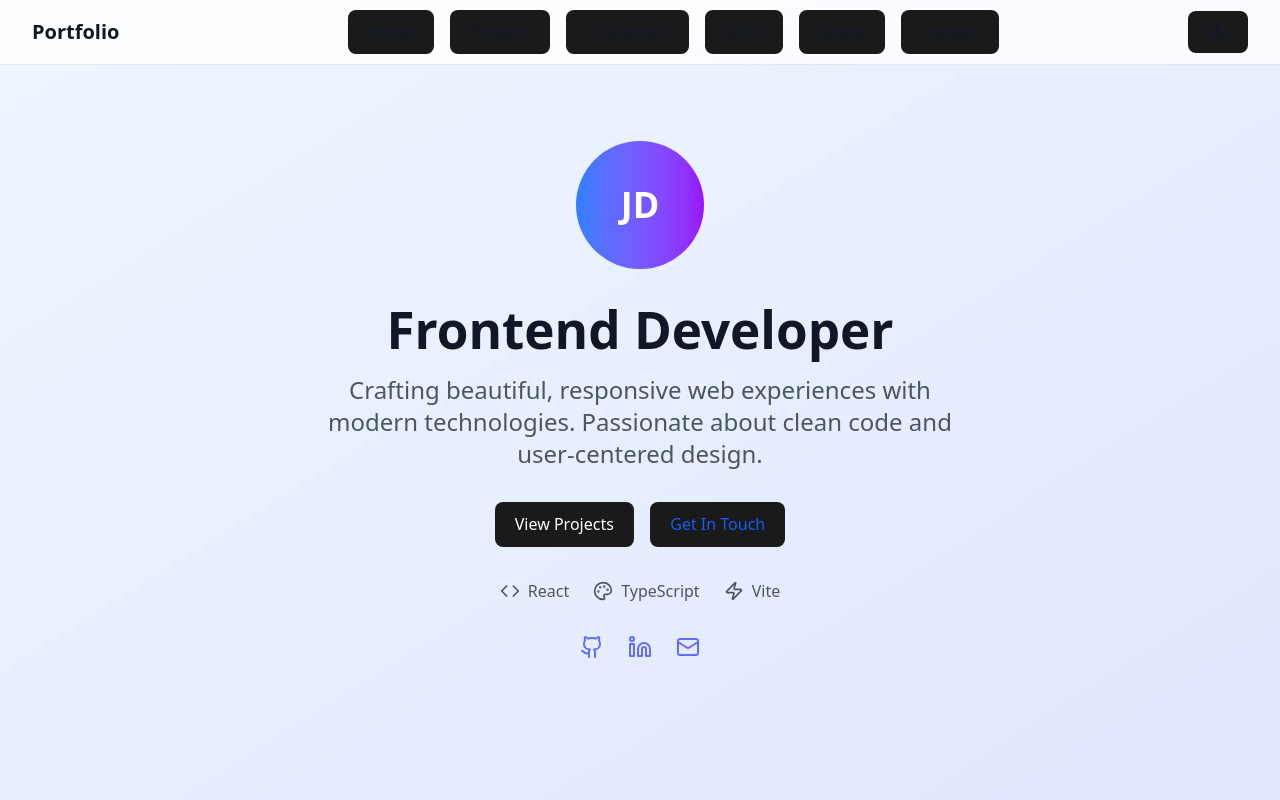
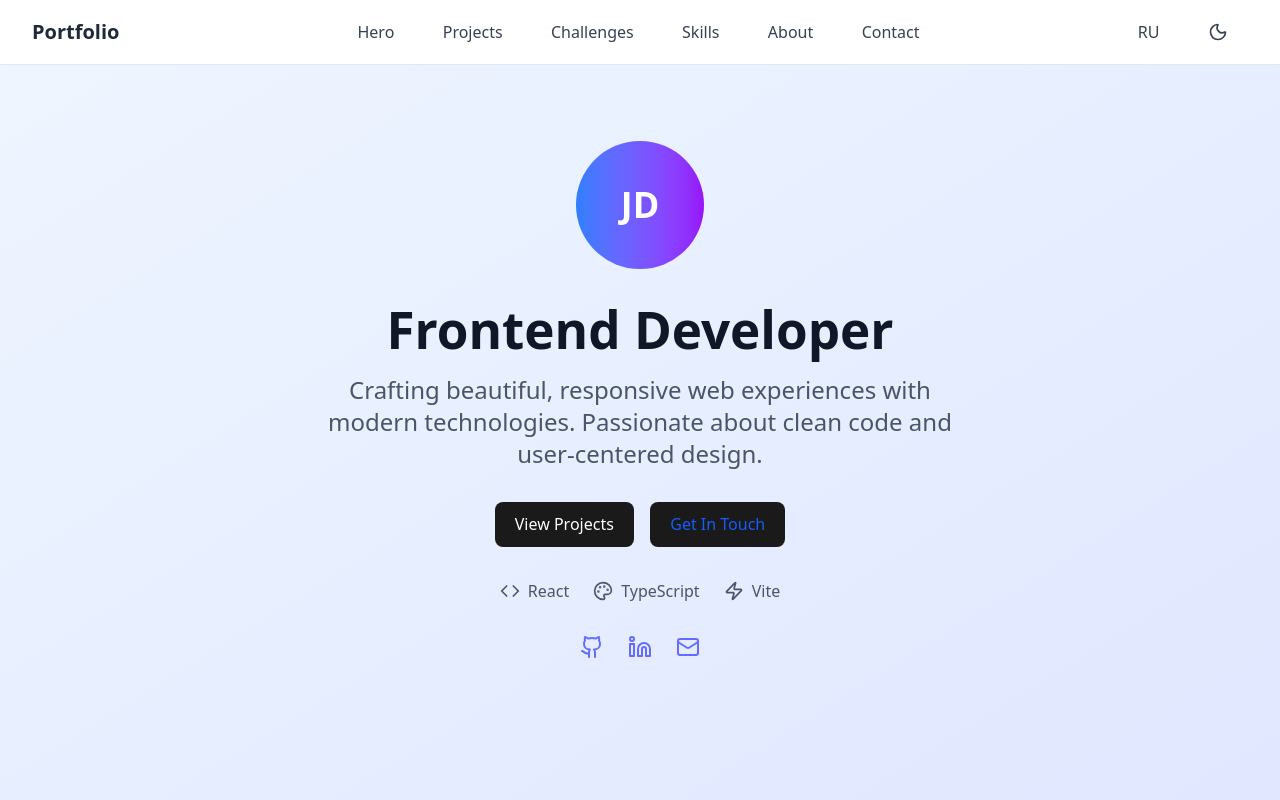
Before and after one commit to BMD63/my-portfolio, a React (Vite) app: page / in a window 1280 px wide. Shown: the top 800 px of the page. Built offline with nearby package versions, Linux system fonts and the light colour scheme.

Commit message:
fix: content width 100% jf screen

```diff
--- a/src/App.tsx
+++ b/src/App.tsx
@@ -1,5 +1,6 @@
 import React from 'react';
 import { ThemeProvider } from './contexts/ThemeContext';
+import { LanguageProvider } from './contexts/LanguageContext';
 import Navbar from './components/Navbar';
 import Hero from './components/Hero';
 import Projects from './components/Projects';
@@ -12,6 +13,7 @@ import Footer from './components/Footer';
 function App() {
   return (
     <ThemeProvider>
+      <LanguageProvider>
         <div className="min-h-screen bg-white dark:bg-gray-900 text-gray-900 dark:text-white transition-colors">
           <Navbar />
           <main>
@@ -24,6 +26,7 @@ function App() {
           </main>
           <Footer />
         </div>
+      </LanguageProvider>
     </ThemeProvider>
   );
 }
--- a/src/components/CodeChallenges.tsx
+++ b/src/components/CodeChallenges.tsx
@@ -56,7 +56,7 @@ const challengesData: Challenge[] = [
 const CodeChallenges: React.FC = () => {
   return (
     <section id="challenges" className="py-20 bg-gray-50 dark:bg-gray-800">
-      <div className="max-w-7xl mx-auto px-4 sm:px-6 lg:px-8">
+      <div className="w-full px-4 sm:px-6 lg:px-8">
         <div className="text-center mb-12">
           <h2 className="text-3xl sm:text-4xl font-bold text-gray-900 dark:text-white mb-4">
             Code Challenges
--- a/src/components/Contact.tsx
+++ b/src/components/Contact.tsx
@@ -25,7 +25,7 @@ const Contact: React.FC = () => {
 
   return (
     <section id="contact" className="py-20 bg-white dark:bg-gray-900">
-      <div className="max-w-7xl mx-auto px-4 sm:px-6 lg:px-8">
+      <div className="w-full px-4 sm:px-6 lg:px-8">
         <div className="text-center mb-12">
           <h2 className="text-3xl sm:text-4xl font-bold text-gray-900 dark:text-white mb-4">
             Get In Touch
--- a/src/components/Footer.tsx
+++ b/src/components/Footer.tsx
@@ -4,7 +4,7 @@ import { Github, Linkedin, Mail, MessageCircle, Heart } from 'lucide-react';
 const Footer: React.FC = () => {
   return (
     <footer className="bg-gray-900 text-white py-8">
-      <div className="max-w-7xl mx-auto px-4 sm:px-6 lg:px-8">
+      <div className="w-full px-4 sm:px-6 lg:px-8">
         <div className="flex flex-col md:flex-row justify-between items-center">
           <div className="mb-4 md:mb-0">
             <p className="text-gray-400">
--- a/src/components/Navbar.tsx
+++ b/src/components/Navbar.tsx
@@ -1,9 +1,11 @@
 import React from 'react';
 import { Moon, Sun } from 'lucide-react';
 import { useTheme } from '../contexts/ThemeContext';
+import { useLanguage } from '../contexts/LanguageContext';
 
 const Navbar: React.FC = () => {
   const { theme, toggleTheme } = useTheme();
+  const { language, toggleLanguage } = useLanguage();
 
   const scrollToSection = (sectionId: string) => {
     const element = document.getElementById(sectionId);
@@ -13,58 +15,61 @@ const Navbar: React.FC = () => {
   };
 
   return (
-    <nav className="fixed top-0 left-0 right-0 z-50 bg-white/80 dark:bg-gray-900/80 backdrop-blur-md border-b border-gray-200 dark:border-gray-700">
-      <div className="max-w-7xl mx-auto px-4 sm:px-6 lg:px-8">
+    <nav
+      className="fixed top-0 left-0 right-0 z-50 bg-white dark:!bg-gray-800 backdrop-blur-md border-b border-gray-200 dark:!border-gray-600"
+      style={{ backgroundColor: theme === 'light' ? 'white' : '#374151' }}
+    >
+      <div className="w-full px-4 sm:px-6 lg:px-8">
         <div className="flex justify-between items-center h-16">
           <div className="flex-shrink-0">
-            <span className="text-xl font-bold text-gray-900 dark:text-white">Portfolio</span>
+            <span className="text-xl font-bold text-gray-800 dark:!text-gray-100">Portfolio</span>
           </div>
 
           <div className="hidden md:block">
-            <div className="ml-10 flex items-baseline space-x-4">
-              <button
-                onClick={() => scrollToSection('hero')}
-                className="text-gray-900 dark:text-white hover:text-blue-600 dark:hover:text-blue-400 px-3 py-2 rounded-md text-sm font-medium transition-colors"
-              >
-                Home
-              </button>
-              <button
-                onClick={() => scrollToSection('projects')}
-                className="text-gray-900 dark:text-white hover:text-blue-600 dark:hover:text-blue-400 px-3 py-2 rounded-md text-sm font-medium transition-colors"
-              >
-                Projects
-              </button>
-              <button
-                onClick={() => scrollToSection('challenges')}
-                className="text-gray-900 dark:text-white hover:text-blue-600 dark:hover:text-blue-400 px-3 py-2 rounded-md text-sm font-medium transition-colors"
-              >
-                Challenges
-              </button>
-              <button
-                onClick={() => scrollToSection('skills')}
-                className="text-gray-900 dark:text-white hover:text-blue-600 dark:hover:text-blue-400 px-3 py-2 rounded-md text-sm font-medium transition-colors"
-              >
-                Skills
-              </button>
-              <button
-                onClick={() => scrollToSection('about')}
-                className="text-gray-900 dark:text-white hover:text-blue-600 dark:hover:text-blue-400 px-3 py-2 rounded-md text-sm font-medium transition-colors"
-              >
-                About
-              </button>
-              <button
-                onClick={() => scrollToSection('contact')}
-                className="text-gray-900 dark:text-white hover:text-blue-600 dark:hover:text-blue-400 px-3 py-2 rounded-md text-sm font-medium transition-colors"
-              >
-                Contact
-              </button>
+            <div className="ml-10 flex items-baseline space-x-2">
+              {['hero', 'projects', 'challenges', 'skills', 'about', 'contact'].map((section) => (
+                <button
+                  key={section}
+                  onClick={() => scrollToSection(section)}
+                  className="!text-gray-700 dark:!text-gray-200 hover:!text-blue-600 dark:hover:!text-blue-400
+                           hover:!bg-gray-100 dark:hover:!bg-gray-700 px-4 py-2 rounded-lg text-sm font-medium
+                           transition-all duration-200"
+                  style={{
+                    backgroundColor: 'transparent',
+                    color: theme === 'light' ? '#374151' : '#e5e7eb'
+                  }}
+                >
+                  {section.charAt(0).toUpperCase() + section.slice(1)}
+                </button>
+              ))}
             </div>
           </div>
 
-          <div className="flex items-center">
+          <div className="flex items-center space-x-2">
+            <button
+              onClick={toggleLanguage}
+              className="px-4 py-2 rounded-lg !text-gray-700 dark:!text-gray-200
+                       hover:!text-blue-600 dark:hover:!text-blue-400
+                       hover:!bg-gray-100 dark:hover:!bg-gray-700
+                       transition-all duration-200 font-medium"
+              style={{
+                backgroundColor: 'transparent',
+                color: theme === 'light' ? '#374151' : '#e5e7eb'
+              }}
+              aria-label="Toggle language"
+            >
+              {language === 'ru' ? 'RU' : 'EN'}
+            </button>
             <button
               onClick={toggleTheme}
-              className="p-2 rounded-md text-gray-900 dark:text-white hover:bg-gray-100 dark:hover:bg-gray-800 transition-colors"
+              className="p-2 rounded-lg !text-gray-700 dark:!text-gray-200
+                       hover:!text-blue-600 dark:hover:!text-blue-400
+                       hover:!bg-gray-100 dark:hover:!bg-gray-700
+                       transition-all duration-200"
+              style={{
+                backgroundColor: 'transparent',
+                color: theme === 'light' ? '#374151' : '#e5e7eb'
+              }}
               aria-label="Toggle theme"
             >
               {theme === 'light' ? <Moon size={20} /> : <Sun size={20} />}
--- a/src/components/Projects.tsx
+++ b/src/components/Projects.tsx
@@ -86,7 +86,7 @@ const Projects: React.FC = () => {
 
   return (
     <section id="projects" className="py-20 bg-white dark:bg-gray-900">
-      <div className="max-w-7xl mx-auto px-4 sm:px-6 lg:px-8">
+      <div className="w-full px-4 sm:px-6 lg:px-8">
         <div className="text-center mb-12">
           <h2 className="text-3xl sm:text-4xl font-bold text-gray-900 dark:text-white mb-4">
             Projects
@@ -104,7 +104,7 @@ const Projects: React.FC = () => {
               className={`px-4 py-2 rounded-full text-sm font-medium transition-colors ${
                 filter === tech
                   ? 'bg-blue-600 text-white'
-                  : 'bg-gray-100 dark:bg-gray-800 text-gray-700 dark:text-gray-300 hover:bg-gray-200 dark:hover:bg-gray-700'
+                  : 'bg-white dark:bg-gray-800 text-gray-900 dark:text-gray-300 border border-gray-300 dark:border-gray-600 hover:bg-gray-50 dark:hover:bg-gray-700'
               }`}
             >
               {tech}
--- a/src/components/Skills.tsx
+++ b/src/components/Skills.tsx
@@ -52,7 +52,7 @@ const skillsData: SkillCategory[] = [
 const Skills: React.FC = () => {
   return (
     <section id="skills" className="py-20 bg-white dark:bg-gray-900">
-      <div className="max-w-7xl mx-auto px-4 sm:px-6 lg:px-8">
+      <div className="w-full px-4 sm:px-6 lg:px-8">
         <div className="text-center mb-12">
           <h2 className="text-3xl sm:text-4xl font-bold text-gray-900 dark:text-white mb-4">
             Skills & Technologies
--- /dev/null
+++ b/src/contexts/LanguageContext.tsx
@@ -0,0 +1,46 @@
+import React, { createContext, useContext, useEffect, useState } from 'react';
+
+type Language = 'ru' | 'en';
+
+interface LanguageContextType {
+  language: Language;
+  toggleLanguage: () => void;
+}
+
+const LanguageContext = createContext<LanguageContextType | undefined>(undefined);
+
+export const useLanguage = () => {
+  const context = useContext(LanguageContext);
+  if (!context) {
+    throw new Error('useLanguage must be used within a LanguageProvider');
+  }
+  return context;
+};
+
+export const LanguageProvider: React.FC<{ children: React.ReactNode }> = ({ children }) => {
+  const [language, setLanguage] = useState<Language>('ru');
+
+  useEffect(() => {
+    const savedLanguage = localStorage.getItem('language') as Language;
+    if (savedLanguage && (savedLanguage === 'ru' || savedLanguage === 'en')) {
+      setLanguage(savedLanguage);
+    } else {
+      // Default to Russian
+      setLanguage('ru');
+    }
+  }, []);
+
+  useEffect(() => {
+    localStorage.setItem('language', language);
+  }, [language]);
+
+  const toggleLanguage = () => {
+    setLanguage(prev => prev === 'ru' ? 'en' : 'ru');
+  };
+
+  return (
+    <LanguageContext.Provider value={{ language, toggleLanguage }}>
+      {children}
+    </LanguageContext.Provider>
+  );
+};
```
Lines whose indentation alone changed are shown as unchanged.
